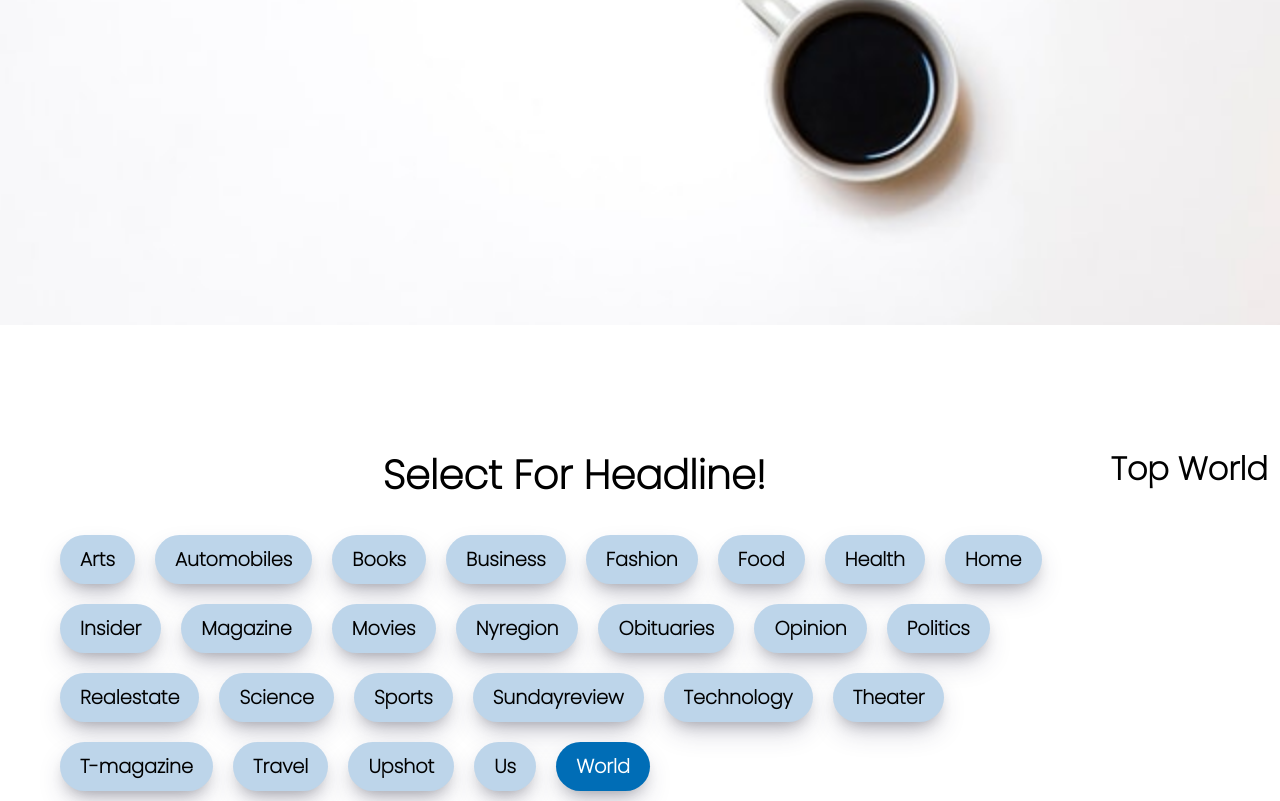
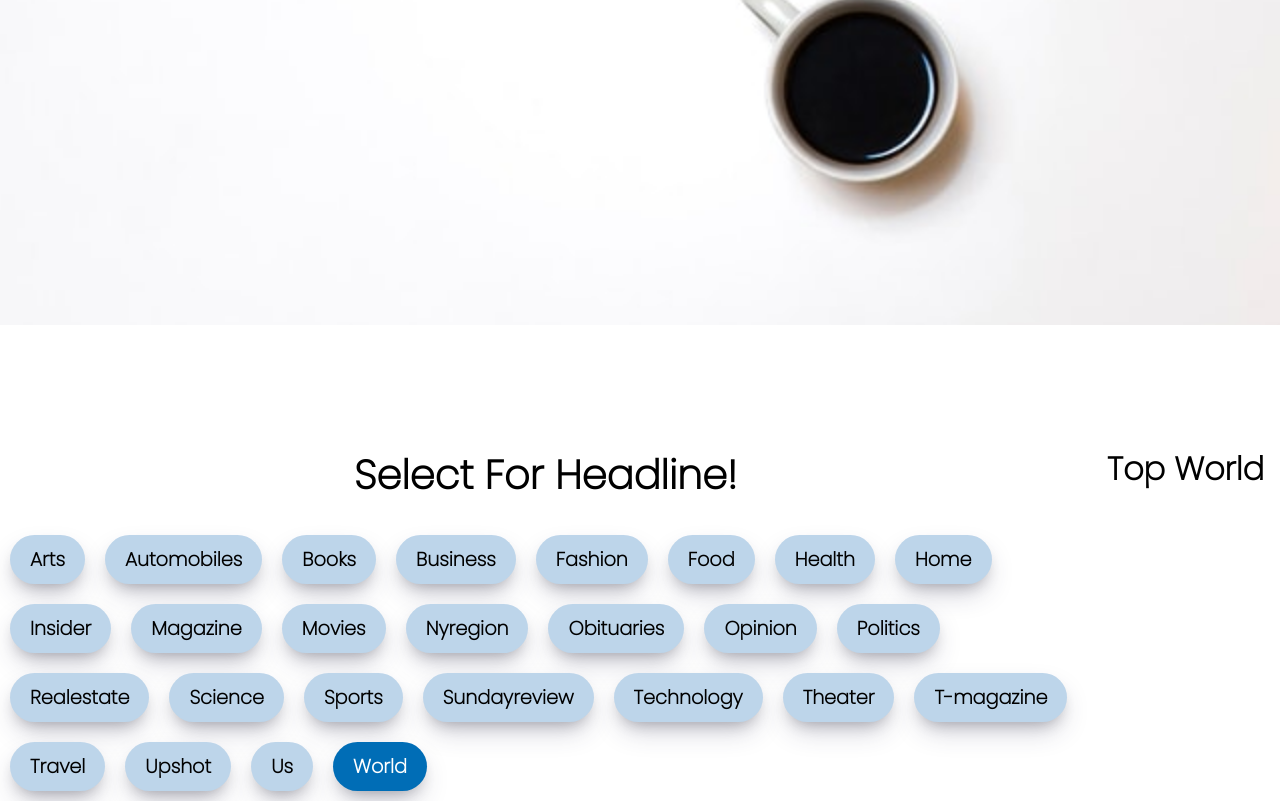
Before and after one commit to MananDoshi1301/News-App-React-Redux, a React (Create React App) app: page / in a window 1280 px wide. Shown: the part 425-1226 px from the top of the page. Built offline with nearby package versions, Linux system fonts and the light colour scheme; no server answers.

Commit message:
Removed Left Margin!

```diff
--- a/src/VerticalRunner/SideButtons.css
+++ b/src/VerticalRunner/SideButtons.css
@@ -3,7 +3,7 @@
     flex-direction: column;
     justify-content: space-around;
     align-items: center;
-    margin-left: 50px;
+    /* margin-left: 50px; */
   font-family: "Poppins", sans-serif;
 }
 
```
